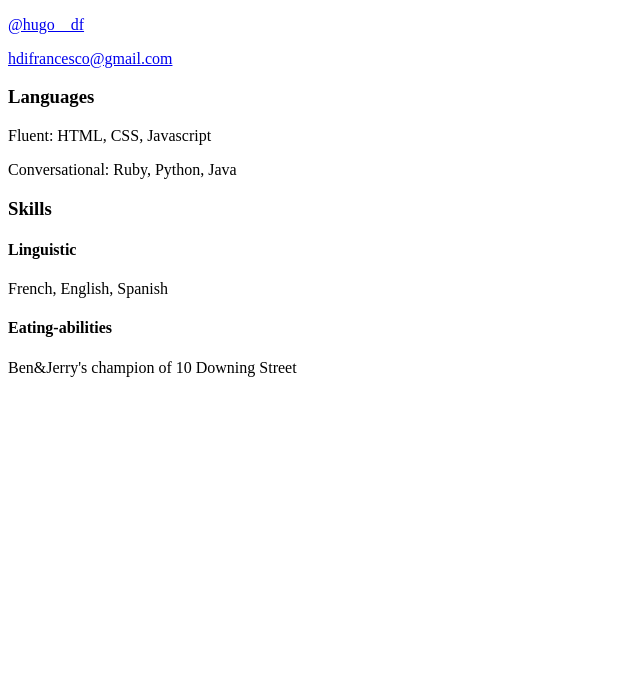
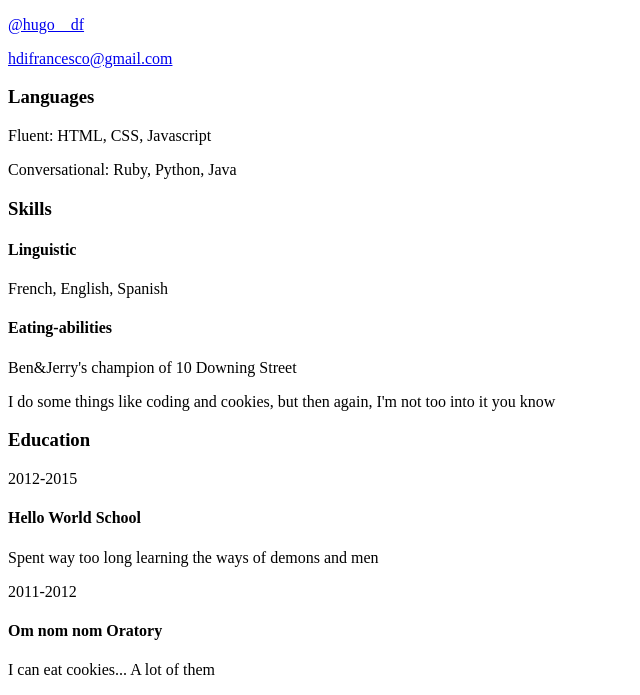
Before and after one commit to HugoDF/codingandcookies1, a plain HTML site: page cv.html in a window 1280 px wide. Shown: the part 152-847 px from the top of the page, without its empty margins (0-640 px from the left). Before the commit the page ends 800 px from the top, so only its background shows below. Drawn offline with Linux system fonts and the light colour scheme.

Commit message:
add main-feed, intro paragraph and experience section

```diff
--- a/cv.html
+++ b/cv.html
@@ -28,5 +28,21 @@
         <p>Ben&amp;Jerry's champion of 10 Downing Street</p>
       </div>
     </aside>
+    <div class="main-feed">
+      <p>I do some things like coding and cookies, but then again, I'm not too into it you know</p>
+      <div class="section">
+        <h3>Education</h3>
+        <div class="entry">
+          <span class="date">2012-2015</span>
+          <h4>Hello World School</h4>
+          <p>Spent way too long learning the ways of demons and men</p>
+        </div>
+        <div class="entry">
+          <span class="date">2011-2012</span>
+          <h4>Om nom nom Oratory</h4>
+          <p>I can eat cookies... A lot of them</p>
+        </div>
+      </div>
+    </div>
   </body>
 </html>
```
